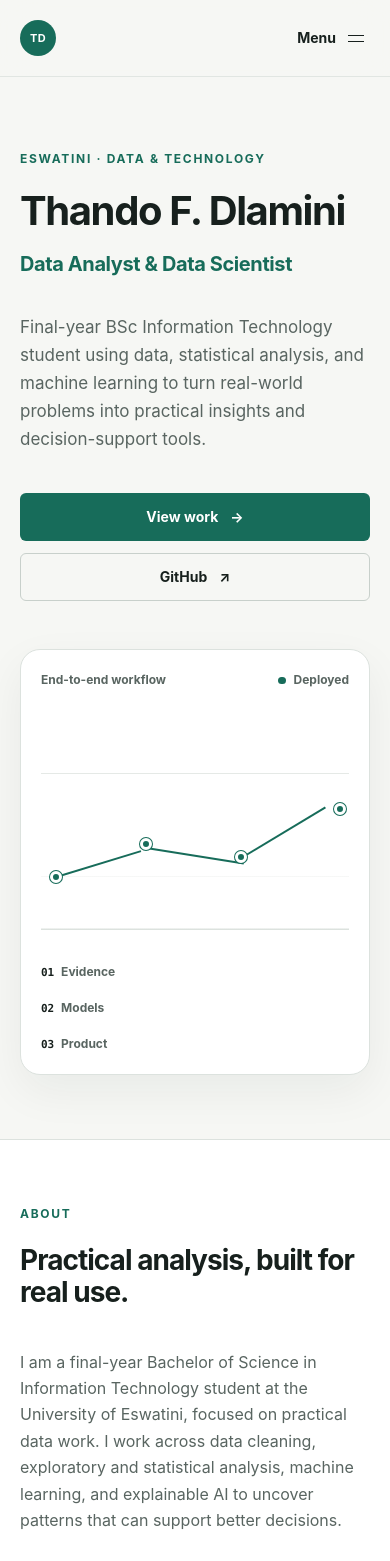
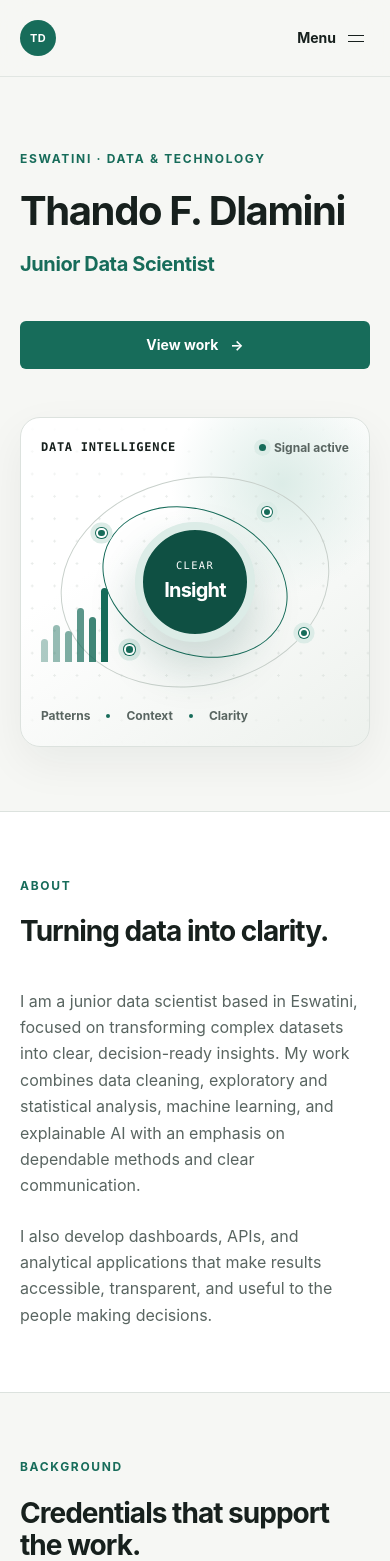
Before and after one commit to thandofana/thandofana.github.io, a React (Vite) app: page / in a window 390 px wide. Shown: the top 1561 px of the page. Built offline with nearby package versions, Linux system fonts and the light colour scheme.

Commit message:
Refine portfolio presentation

```diff
--- a/src/components/ProjectsSection.jsx
+++ b/src/components/ProjectsSection.jsx
@@ -47,12 +47,12 @@ function ProjectsSection({ projects }) {
                   <p className="project-summary__description">{project.description}</p>
                   {(project.liveUrl || project.readmeUrl) && (
                     <div className="button-row project-summary__actions">
-                      {project.liveUrl && <Button href={project.liveUrl}>Live project</Button>}
                       {project.readmeUrl && (
                         <Button href={project.readmeUrl} variant="secondary">
                           GitHub README
                         </Button>
                       )}
+                      {project.liveUrl && <Button href={project.liveUrl}>Live project</Button>}
                     </div>
                   )}
                 </div>
--- a/src/components/SiteFooter.jsx
+++ b/src/components/SiteFooter.jsx
@@ -2,37 +2,8 @@ import profile from '../data/profile.js'
 import Container from './Container.jsx'
 
 function SiteFooter() {
-  const contactLinks = [
-    profile.email && { label: 'Email', href: `mailto:${profile.email}` },
-    { label: 'GitHub', href: profile.github },
-    profile.linkedin && { label: 'LinkedIn', href: profile.linkedin },
-  ].filter(Boolean)
-
   return (
     <footer className="site-footer" id="footer">
-      <Container className="site-footer__inner">
-        <div>
-          <p className="site-footer__name">{profile.name}</p>
-          <p className="site-footer__role">{profile.professionalTitle} · {profile.location}</p>
-        </div>
-        <nav className="site-footer__links" aria-label="Footer navigation">
-          {contactLinks.map((link) => {
-            const isExternal = link.href.startsWith('http')
-
-            return (
-              <a
-                key={link.label}
-                href={link.href}
-                target={isExternal ? '_blank' : undefined}
-                rel={isExternal ? 'noreferrer' : undefined}
-              >
-                {link.label}
-                {isExternal && <span className="sr-only"> (opens in a new tab)</span>}
-              </a>
-            )
-          })}
-        </nav>
-      </Container>
       <Container className="site-footer__bottom">
         <p>© {new Date().getFullYear()} {profile.name}</p>
         <a href="#top">Back to top ↑</a>
--- a/src/data/profile.js
+++ b/src/data/profile.js
@@ -1,10 +1,12 @@
 const profile = {
   name: 'Thando F. Dlamini',
-  professionalTitle: 'Data Analyst & Data Scientist',
-  intro:
-    'Final-year BSc Information Technology student using data, statistical analysis, and machine learning to turn real-world problems into practical insights and decision-support tools.',
+  professionalTitle: 'Junior Data Scientist',
   location: 'Eswatini',
   email: 'dlaminithandofana@gmail.com',
+  phones: [
+    { display: '+268 7971 1996', href: 'tel:+26879711996' },
+    { display: '+268 7870 0044', href: 'tel:+26878700044' },
+  ],
   github: 'https://github.com/thandofana',
   linkedin: null, // Placeholder: add a verified LinkedIn URL before displaying it.
   cv: null, // Placeholder: add a local CV path or verified URL before displaying it.
--- a/src/data/projects.js
+++ b/src/data/projects.js
@@ -11,7 +11,7 @@ const projects = [
     shortDescription:
       'Explainable machine learning for financial inclusion and mobile-money adoption.',
     description:
-      'A portfolio proof of concept that analyses financial access in Eswatini and serves two explainable machine-learning models through a web application.',
+      'A data science application that analyses financial access in Eswatini and serves two explainable machine-learning models through a responsive web experience.',
     image: finAccessDashboard,
     imageAlt:
       'FinAccess overview dashboard showing financial-inclusion and mobile-money estimates, respondent total, and two validated models',
--- a/src/pages/PortfolioHome.jsx
+++ b/src/pages/PortfolioHome.jsx
@@ -22,36 +22,40 @@ function PortfolioHome() {
                 <p className="eyebrow">{profile.location} · Data &amp; technology</p>
                 <h1 id="hero-title">{profile.name}</h1>
                 <p className="hero__role">{profile.professionalTitle}</p>
-                <p className="lead">{profile.intro}</p>
                 <div className="button-row">
                   <Button href="#projects">View work</Button>
-                  <Button href={profile.github} variant="secondary">GitHub</Button>
                   {profile.cv && <Button href={profile.cv} variant="secondary">Download CV</Button>}
                 </div>
               </div>
 
               <div
-                className="data-visual"
+                className="insight-visual"
                 role="img"
-                aria-label="Data workflow from evidence through modelling to a deployed product"
+                aria-label="Abstract analytical graphic representing patterns becoming clear insight"
               >
-                <div className="data-visual__header">
-                  <span>End-to-end workflow</span>
-                  <span className="status"><i /> Deployed</span>
+                <div className="insight-visual__header">
+                  <span>Data intelligence</span>
+                  <span className="insight-visual__signal"><i /> Signal active</span>
                 </div>
-                <div className="data-visual__plot" aria-hidden="true">
-                  <div className="plot-line plot-line--one" />
-                  <div className="plot-line plot-line--two" />
-                  <div className="plot-line plot-line--three" />
-                  <div className="plot-point plot-point--one" />
-                  <div className="plot-point plot-point--two" />
-                  <div className="plot-point plot-point--three" />
-                  <div className="plot-point plot-point--four" />
+                <div className="insight-visual__canvas" aria-hidden="true">
+                  <div className="insight-visual__orbit insight-visual__orbit--outer" />
+                  <div className="insight-visual__orbit insight-visual__orbit--inner" />
+                  <span className="insight-visual__dot insight-visual__dot--one" />
+                  <span className="insight-visual__dot insight-visual__dot--two" />
+                  <span className="insight-visual__dot insight-visual__dot--three" />
+                  <span className="insight-visual__dot insight-visual__dot--four" />
+                  <div className="insight-visual__bars">
+                    <i /><i /><i /><i /><i /><i />
+                  </div>
+                  <div className="insight-visual__core">
+                    <span>Clear</span>
+                    <strong>Insight</strong>
+                  </div>
                 </div>
-                <div className="data-visual__footer">
-                  <span><strong>01</strong> Evidence</span>
-                  <span><strong>02</strong> Models</span>
-                  <span><strong>03</strong> Product</span>
+                <div className="insight-visual__footer">
+                  <span>Patterns</span><i />
+                  <span>Context</span><i />
+                  <span>Clarity</span>
                 </div>
               </div>
             </div>
@@ -68,32 +72,20 @@ function PortfolioHome() {
             <div className="about-grid">
               <div>
                 <p className="eyebrow">About</p>
-                <h2 id="about-title">Practical analysis, built for real use.</h2>
+                <h2 id="about-title">Turning data into clarity.</h2>
               </div>
               <div className="about-copy">
                 <p>
-                  I am a final-year Bachelor of Science in Information Technology student at the
-                  University of Eswatini, focused on practical data work. I work across data cleaning,
-                  exploratory and statistical analysis, machine learning, and explainable AI to
-                  uncover patterns that can support better decisions.
+                  I am a junior data scientist based in Eswatini, focused on transforming complex
+                  datasets into clear, decision-ready insights. My work combines data cleaning,
+                  exploratory and statistical analysis, machine learning, and explainable AI with
+                  an emphasis on dependable methods and clear communication.
                 </p>
                 <p>
-                  My interests extend beyond notebooks to dashboards, APIs, analytical applications,
-                  testing, and deployment—turning an analysis into something people can inspect and use.
+                  I also develop dashboards, APIs, and analytical applications that make results
+                  accessible, transparent, and useful to the people making decisions.
                 </p>
               </div>
-            </div>
-
-            <div className="capability-line" aria-label="Core workflow capabilities">
-              <span>Analyse</span>
-              <i aria-hidden="true" />
-              <span>Model</span>
-              <i aria-hidden="true" />
-              <span>Explain</span>
-              <i aria-hidden="true" />
-              <span>Build</span>
-              <i aria-hidden="true" />
-              <span>Deploy</span>
             </div>
           </Container>
         </section>
@@ -136,23 +128,17 @@ function PortfolioHome() {
         >
           <Container>
             <div className="contact__inner">
-              <div>
-                <p className="eyebrow">Contact</p>
-                <h2 id="contact-title">Let&apos;s connect.</h2>
-              </div>
-              <div className="contact__copy">
-                <p>
-                  I am interested in opportunities and conversations around analytics,
-                  data science, and practical technology.
-                </p>
-                <div className="contact__actions">
-                  {profile.email && <Button href={`mailto:${profile.email}`}>Email me</Button>}
-                  <Button href={profile.github} variant={profile.email ? 'secondary' : 'primary'}>
-                    View GitHub
-                  </Button>
-                  {profile.linkedin && <Button href={profile.linkedin} variant="secondary">LinkedIn</Button>}
-                </div>
-              </div>
+              <h2 id="contact-title">Contact</h2>
+              <address className="contact__details">
+                <a href={`mailto:${profile.email}`}>{profile.email}</a>
+                <span aria-hidden="true">/</span>
+                {profile.phones.map((phone, index) => (
+                  <span className="contact__phone" key={phone.href}>
+                    <a href={phone.href}>{phone.display}</a>
+                    {index < profile.phones.length - 1 && <span aria-hidden="true">/</span>}
+                  </span>
+                ))}
+              </address>
             </div>
           </Container>
         </section>
--- a/src/styles/global.css
+++ b/src/styles/global.css
@@ -224,10 +224,6 @@ p {
   font-size: var(--text-xl);
   font-weight: 650;
   letter-spacing: -0.02em;
-}
-
-.hero__copy .lead {
-  margin-top: var(--space-8);
 }
 
 .button-row {
@@ -273,17 +269,33 @@ p {
   color: var(--color-accent);
 }
 
-.data-visual {
+.insight-visual {
+  position: relative;
+  isolation: isolate;
+  overflow: hidden;
   min-height: 27rem;
   padding: var(--space-6);
   border: 1px solid var(--color-border);
   border-radius: var(--radius-lg);
-  background: var(--color-surface);
+  background:
+    radial-gradient(circle at 75% 20%, var(--color-accent-soft), transparent 30%),
+    linear-gradient(145deg, var(--color-surface) 35%, var(--color-surface-muted));
   box-shadow: var(--shadow-subtle);
 }
 
-.data-visual__header,
-.data-visual__footer {
+.insight-visual::before {
+  position: absolute;
+  z-index: -1;
+  inset: 0;
+  opacity: 0.4;
+  background-image: radial-gradient(var(--color-border-strong) 1px, transparent 1px);
+  background-size: 1.4rem 1.4rem;
+  content: '';
+  mask-image: linear-gradient(to bottom, transparent, black 28%, black 76%, transparent);
+}
+
+.insight-visual__header,
+.insight-visual__footer {
   display: flex;
   align-items: center;
   justify-content: space-between;
@@ -293,64 +305,133 @@ p {
   font-weight: 650;
 }
 
-.status {
+.insight-visual__header > span:first-child {
+  color: var(--color-text);
+  font-family: var(--font-mono);
+  letter-spacing: 0.06em;
+  text-transform: uppercase;
+}
+
+.insight-visual__signal {
   display: inline-flex;
   align-items: center;
   gap: var(--space-2);
 }
 
-.status i {
+.insight-visual__signal i {
   width: 0.45rem;
   height: 0.45rem;
   border-radius: 50%;
   background: var(--color-accent);
-}
-
-.data-visual__plot {
+  box-shadow: 0 0 0 0.3rem var(--color-accent-soft);
+}
+
+.insight-visual__canvas {
   position: relative;
-  height: 17rem;
-  margin-block: var(--space-8);
-  border-bottom: 1px solid var(--color-border);
-  background: repeating-linear-gradient(
-    to bottom,
-    transparent 0,
-    transparent calc(25% - 1px),
-    var(--color-border) 25%
-  );
-}
-
-.plot-line {
+  height: 18rem;
+  margin-block: var(--space-5);
+}
+
+.insight-visual__orbit {
   position: absolute;
-  height: 2px;
-  background: var(--color-accent);
-  transform-origin: left center;
-}
-
-.plot-line--one { width: 30%; bottom: 24%; left: 4%; transform: rotate(-17deg); }
-.plot-line--two { width: 34%; bottom: 39%; left: 32%; transform: rotate(9deg); }
-.plot-line--three { width: 33%; bottom: 33%; left: 64%; transform: rotate(-31deg); }
-
-.plot-point {
+  top: 50%;
+  left: 50%;
+  border: 1px solid var(--color-border-strong);
+  border-radius: 50%;
+  transform: translate(-50%, -50%) rotate(-12deg);
+}
+
+.insight-visual__orbit--outer {
+  width: min(23rem, 88%);
+  height: 13rem;
+}
+
+.insight-visual__orbit--inner {
+  width: min(16rem, 62%);
+  height: 9rem;
+  border-color: var(--color-accent);
+  transform: translate(-50%, -50%) rotate(22deg);
+}
+
+.insight-visual__dot {
   position: absolute;
   z-index: 2;
-  width: 0.75rem;
-  height: 0.75rem;
-  border: 3px solid var(--color-surface);
+  width: 0.65rem;
+  height: 0.65rem;
+  border: 2px solid var(--color-surface);
   border-radius: 50%;
   background: var(--color-accent);
-  box-shadow: 0 0 0 1px var(--color-accent);
-}
-
-.plot-point--one { bottom: 22%; left: 3%; }
-.plot-point--two { bottom: 38%; left: 32%; }
-.plot-point--three { bottom: 32%; left: 63%; }
-.plot-point--four { bottom: 55%; right: 1%; }
-
-.data-visual__footer strong {
-  margin-right: var(--space-1);
-  color: var(--color-text);
+  box-shadow: 0 0 0 1px var(--color-accent), 0 0 0 0.35rem var(--color-accent-soft);
+}
+
+.insight-visual__dot--one { top: 24%; left: 18%; }
+.insight-visual__dot--two { top: 14%; right: 25%; }
+.insight-visual__dot--three { right: 13%; bottom: 23%; }
+.insight-visual__dot--four { bottom: 15%; left: 27%; }
+
+.insight-visual__core {
+  position: absolute;
+  z-index: 3;
+  top: 50%;
+  left: 50%;
+  display: grid;
+  width: 8.5rem;
+  height: 8.5rem;
+  align-content: center;
+  justify-items: center;
+  border: 0.55rem solid var(--color-accent-soft);
+  border-radius: 50%;
+  color: var(--color-surface);
+  background: var(--color-accent-strong);
+  box-shadow: 0 1.5rem 3rem rgb(15 80 67 / 20%);
+  transform: translate(-50%, -50%);
+}
+
+.insight-visual__core span {
   font-family: var(--font-mono);
-  font-size: 0.6875rem;
+  font-size: 0.65rem;
+  letter-spacing: 0.13em;
+  text-transform: uppercase;
+}
+
+.insight-visual__core strong {
+  font-size: var(--text-xl);
+  letter-spacing: -0.04em;
+}
+
+.insight-visual__bars {
+  position: absolute;
+  bottom: 1.5rem;
+  left: 0;
+  display: flex;
+  height: 5rem;
+  align-items: flex-end;
+  gap: 0.3rem;
+}
+
+.insight-visual__bars i {
+  display: block;
+  width: 0.45rem;
+  border-radius: 999px 999px 0 0;
+  background: var(--color-accent);
+}
+
+.insight-visual__bars i:nth-child(1) { height: 28%; opacity: 0.35; }
+.insight-visual__bars i:nth-child(2) { height: 46%; opacity: 0.45; }
+.insight-visual__bars i:nth-child(3) { height: 38%; opacity: 0.55; }
+.insight-visual__bars i:nth-child(4) { height: 67%; opacity: 0.7; }
+.insight-visual__bars i:nth-child(5) { height: 56%; opacity: 0.82; }
+.insight-visual__bars i:nth-child(6) { height: 92%; }
+
+.insight-visual__footer {
+  justify-content: flex-start;
+}
+
+.insight-visual__footer i {
+  width: 0.25rem;
+  height: 0.25rem;
+  border-radius: 50%;
+  background: var(--color-accent);
 }
 
 .section-heading {
@@ -375,26 +456,6 @@ p {
   display: grid;
   max-width: 61ch;
   gap: var(--space-6);
-}
-
-.capability-line {
-  display: flex;
-  align-items: center;
-  justify-content: space-between;
-  gap: var(--space-5);
-  margin-top: var(--space-20);
-  padding-top: var(--space-8);
-  border-top: 1px solid var(--color-border);
-  color: var(--color-text);
-  font-size: var(--text-sm);
-  font-weight: 700;
-}
-
-.capability-line i {
-  width: 0.3rem;
-  height: 0.3rem;
-  border-radius: 50%;
-  background: var(--color-accent);
 }
 
 .background {
@@ -825,25 +886,25 @@ p {
   display: grid;
   gap: var(--space-4);
   margin-top: var(--space-16);
-  grid-template-columns: repeat(2, minmax(0, 1fr));
+  grid-template-columns: repeat(3, minmax(0, 1fr));
 }
 
 .skill-group {
   display: grid;
-  min-height: 17rem;
+  min-height: 0;
   align-content: start;
-  padding: var(--space-8);
+  padding: var(--space-6);
   border: 1px solid var(--color-border);
   border-radius: var(--radius-md);
   background: var(--color-surface);
 }
 
 .skill-group:last-child {
-  grid-column: 1 / -1;
+  grid-column: auto;
 }
 
 .skill-group__number {
-  margin-bottom: var(--space-10);
+  margin-bottom: var(--space-5);
   color: var(--color-accent);
   font-family: var(--font-mono);
   font-size: var(--text-xs);
@@ -853,7 +914,7 @@ p {
   display: flex;
   flex-wrap: wrap;
   gap: var(--space-2);
-  margin-top: var(--space-6);
+  margin-top: var(--space-4);
   padding: 0;
   list-style: none;
 }
@@ -1650,60 +1711,59 @@ p {
 }
 
 .contact {
+  padding-block: clamp(3.5rem, 7vw, 5.5rem);
   border-top: 1px solid var(--color-border);
   background: var(--color-accent-soft);
 }
 
 .contact__inner {
-  display: grid;
-  align-items: start;
-  gap: clamp(2.5rem, 8vw, 8rem);
-  grid-template-columns: minmax(0, 0.85fr) minmax(20rem, 1fr);
-}
-
-.contact__copy {
-  max-width: 54ch;
-}
-
-.contact__actions {
+  display: flex;
+  align-items: center;
+  justify-content: space-between;
+  gap: clamp(2rem, 7vw, 6rem);
+}
+
+.contact__inner h2 {
+  font-size: var(--text-2xl);
+}
+
+.contact__details {
   display: flex;
   flex-wrap: wrap;
+  align-items: center;
+  justify-content: flex-end;
   gap: var(--space-3);
-  margin-top: var(--space-8);
+  color: var(--color-text-muted);
+  font-style: normal;
+}
+
+.contact__details a {
+  color: var(--color-text);
+  font-weight: 700;
+  text-decoration-color: var(--color-accent);
+  text-decoration-thickness: 1px;
+  text-underline-offset: 0.35rem;
+}
+
+.contact__details a:hover {
+  color: var(--color-accent-strong);
+}
+
+.contact__phone {
+  display: inline-flex;
+  align-items: center;
+  gap: var(--space-3);
 }
 
 .site-footer {
   background: var(--color-text);
 }
 
-.site-footer__inner {
-  display: flex;
-  min-height: 12rem;
-  align-items: center;
-  justify-content: space-between;
-  gap: var(--space-8);
-  padding-block: var(--space-10);
-}
-
-.site-footer__name {
-  color: var(--color-surface);
-  font-weight: 700;
-}
-
-.site-footer__role,
 .site-footer__bottom p {
   color: #aeb9b5;
   font-size: var(--text-sm);
 }
 
-.site-footer__links {
-  display: flex;
-  flex-wrap: wrap;
-  justify-content: flex-end;
-  gap: var(--space-6);
-}
-
-.site-footer__links a,
 .site-footer__bottom a {
   color: var(--color-surface);
   font-size: var(--text-sm);
@@ -1711,7 +1771,6 @@ p {
   text-decoration: none;
 }
 
-.site-footer__links a:hover,
 .site-footer__bottom a:hover {
   color: #9ed2c4;
 }
@@ -1721,8 +1780,8 @@ p {
   align-items: center;
   justify-content: space-between;
   gap: var(--space-8);
-  padding-block: var(--space-5);
-  border-top: 1px solid #2b3532;
+  min-height: 4.5rem;
+  padding-block: var(--space-4);
 }
 
 @media (max-width: 64rem) {
@@ -1731,12 +1790,16 @@ p {
     grid-template-columns: minmax(0, 1fr) minmax(18rem, 0.85fr);
   }
 
-  .data-visual {
+  .insight-visual {
     min-height: 24rem;
   }
 
-  .data-visual__plot {
+  .insight-visual__canvas {
     height: 14rem;
+  }
+
+  .skills-grid {
+    grid-template-columns: repeat(2, minmax(0, 1fr));
   }
 
   .workflow-grid {
@@ -1819,7 +1882,7 @@ p {
     max-width: var(--content-width);
   }
 
-  .data-visual {
+  .insight-visual {
     min-height: auto;
   }
 
@@ -1833,9 +1896,13 @@ p {
     grid-column: auto;
   }
 
-  .capability-line {
+  .contact__inner {
+    align-items: flex-start;
+    flex-direction: column;
+  }
+
+  .contact__details {
     justify-content: flex-start;
-    flex-wrap: wrap;
   }
 
   .project-hero__topline {
@@ -1910,37 +1977,17 @@ p {
     width: 100%;
   }
 
-  .data-visual {
+  .insight-visual {
     padding: var(--space-5);
   }
 
-  .data-visual__plot {
+  .insight-visual__canvas {
     height: 13rem;
   }
 
-  .data-visual__footer {
-    align-items: flex-start;
-    flex-direction: column;
-  }
-
-  .capability-line {
-    display: grid;
-    grid-template-columns: repeat(2, minmax(0, 1fr));
-  }
-
-  .capability-line i {
-    display: none;
-  }
-
-  .capability-line span {
-    padding: var(--space-3);
-    border: 1px solid var(--color-border);
-    border-radius: var(--radius-sm);
-    text-align: center;
-  }
-
-  .capability-line span:last-of-type {
-    grid-column: 1 / -1;
+  .insight-visual__core {
+    width: 7.5rem;
+    height: 7.5rem;
   }
 
   .background-grid,
@@ -2007,21 +2054,6 @@ p {
     grid-column: 2;
   }
 
-  .site-footer__inner {
-    align-items: flex-start;
-    flex-direction: column;
-    justify-content: center;
-  }
-
-  .site-footer__links {
-    justify-content: flex-start;
-  }
-
-  .site-footer__bottom {
-    align-items: flex-start;
-    flex-direction: column;
-    gap: var(--space-2);
-  }
 }
 
 @media (prefers-reduced-motion: reduce) {
```
Also changed, not shown: scripts/qa-render.mjs (+17 -0 lines).
